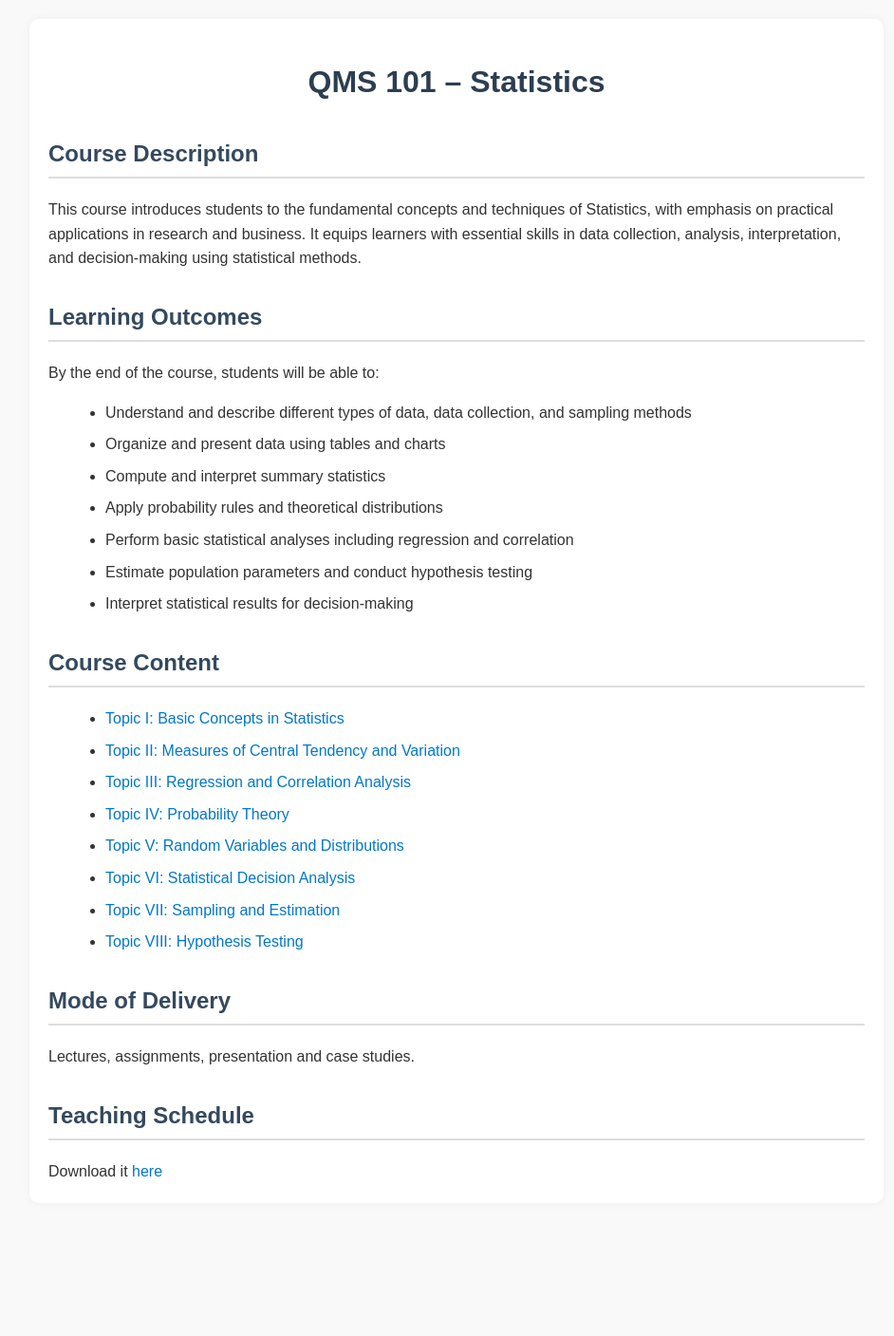
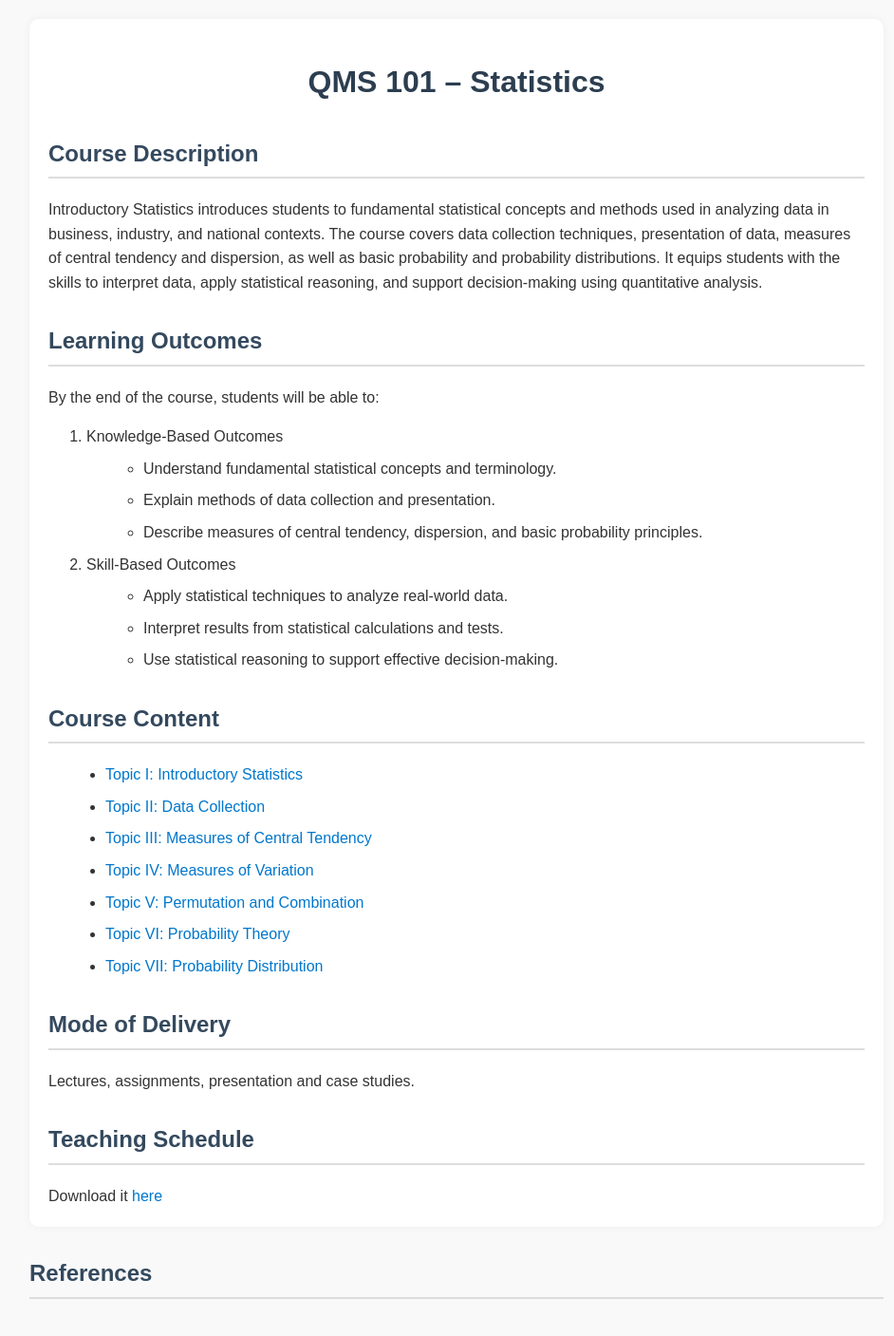
Before and after one commit to FomeA/FomeA.github.io, a Jekyll site: the page _teaching/qms101/index.html, which Jekyll copies as it is, in a window 1280 px wide. Shown: the whole page at 95% size, without its empty margins (159-1101 px from the left). Built offline with Jekyll 4.4.1, drawn with Linux system fonts in a browser that asks for light colours; before the commit the page ends 1287 px from its top, so only the background shows below that.

Commit message:
Update index.html

```diff
--- a/_teaching/qms101/index.html
+++ b/_teaching/qms101/index.html
@@ -62,33 +62,40 @@
 
   <h2>Course Description</h2>
   <p>
-    This course introduces students to the fundamental concepts and techniques of Statistics,
-    with emphasis on practical applications in research and business. It equips learners with
-    essential skills in data collection, analysis, interpretation, and decision-making using statistical methods.
+    Introductory Statistics introduces students to fundamental statistical concepts
+    and methods used in analyzing data in business, industry, and national contexts.
+    The course covers data collection techniques, presentation of data, measures of
+    central tendency and dispersion, as well as basic probability and probability
+    distributions. It equips students with the skills to interpret data, apply
+    statistical reasoning, and support decision-making using quantitative analysis.
   </p>
 
   <h2>Learning Outcomes</h2>
   <p>By the end of the course, students will be able to:</p>
-  <ul>
-    <li>Understand and describe different types of data, data collection, and sampling methods</li>
-    <li>Organize and present data using tables and charts</li>
-    <li>Compute and interpret summary statistics</li>
-    <li>Apply probability rules and theoretical distributions</li>
-    <li>Perform basic statistical analyses including regression and correlation</li>
-    <li>Estimate population parameters and conduct hypothesis testing</li>
-    <li>Interpret statistical results for decision-making</li>
-  </ul>
+  <ol>
+    <li>Knowledge-Based Outcomes</li>
+    <ul>
+      <li>Understand fundamental statistical concepts and terminology.</li>
+      <li>Explain methods of data collection and presentation.</li>
+      <li>Describe measures of central tendency, dispersion, and basic probability principles.</li>
+    </ul>
+    <li>Skill-Based Outcomes</li>
+    <ul>
+      <li>Apply statistical techniques to analyze real-world data.</li>
+      <li>Interpret results from statistical calculations and tests.</li>
+      <li>Use statistical reasoning to support effective decision-making.</li>
+    </ul>
+  </ol>
 
   <h2>Course Content</h2>
   <ul>
-    <li><a href="/teaching/qms101/QMS101_Topic1_notes-2.pdf">Topic I: Basic Concepts in Statistics</a></li>
-    <li><a href="/teaching/qms101/pdfs/topic2/">Topic II: Measures of Central Tendency and Variation</a></li>
-    <li><a href="/teaching/qms101/pdfs/topic3/">Topic III: Regression and Correlation Analysis</a></li>
-    <li><a href="/teaching/qms101/pdfs/topic4/">Topic IV: Probability Theory</a></li>
-    <li><a href="/teaching/qms101/pdfs/topic5/">Topic V: Random Variables and Distributions</a></li>
-    <li><a href="/teaching/qms101/pdfs/topic6/">Topic VI: Statistical Decision Analysis</a></li>
-    <li><a href="/teaching/qms101/pdfs/topic7/">Topic VII: Sampling and Estimation</a></li>
-    <li><a href="/teaching/qms101/pdfs/topic8/">Topic VIII: Hypothesis Testing</a></li>
+    <li><a href="/teaching/qms101/QMS101_Topic1_notes-2.pdf">Topic I: Introductory Statistics</a></li>
+    <li><a href="/teaching/qms101/pdfs/topic2/">Topic II: Data Collection </a></li>
+    <li><a href="/teaching/qms101/pdfs/topic3/">Topic III: Measures of Central Tendency </a></li>
+    <li><a href="/teaching/qms101/pdfs/topic4/">Topic IV: Measures of Variation </a></li>
+    <li><a href="/teaching/qms101/pdfs/topic5/">Topic V: Permutation and Combination </a></li>
+    <li><a href="/teaching/qms101/pdfs/topic6/">Topic VI:  Probability Theory </a></li>
+    <li><a href="/teaching/qms101/pdfs/topic7/">Topic VII: Probability Distribution</a></li>
   </ul>
 
   <h2>Mode of Delivery</h2>
@@ -98,5 +105,8 @@
   Download it <a href="/teaching/qms101/QMS101_Teaching_Schedule.pdf"> here </a>
 </div>
 
+  <h2>References</h2>
+
+
 </body>
 </html>
```
